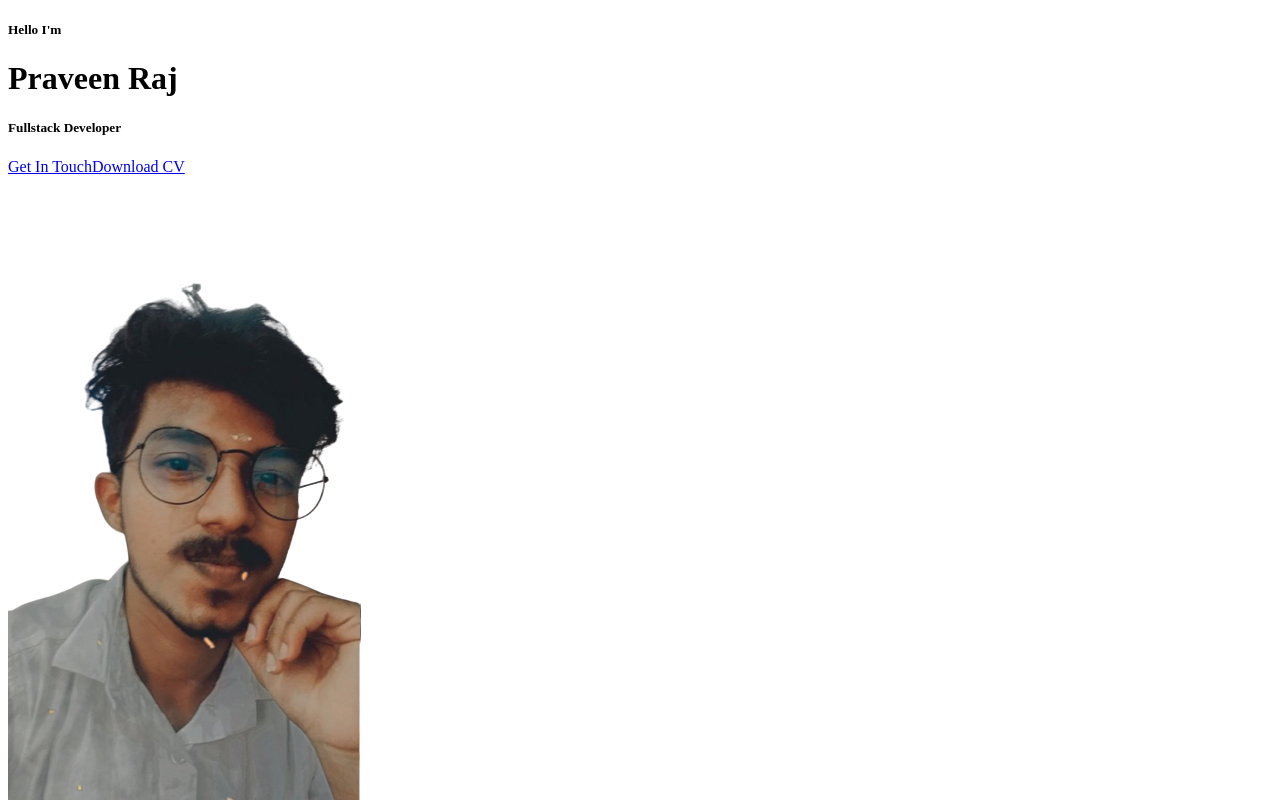
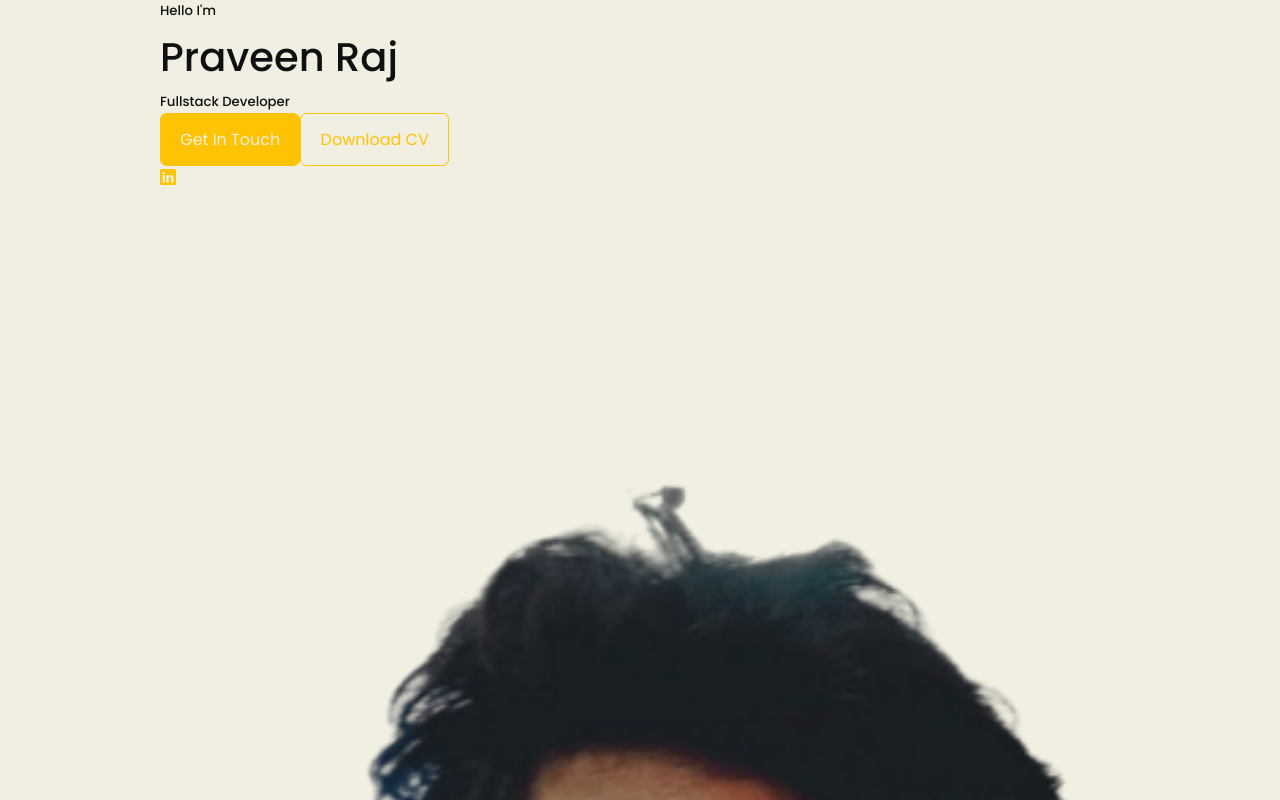
Before and after one commit to praveenrajh/Portfolio, a React (Create React App) app: page / in a window 1280 px wide. Shown: the top 800 px of the page. Built offline with nearby package versions, Linux system fonts and the light colour scheme.

Commit message:
css added

```diff
--- a/package.json
+++ b/package.json
@@ -8,6 +8,7 @@
     "@testing-library/user-event": "^13.5.0",
     "react": "^18.2.0",
     "react-dom": "^18.2.0",
+    "react-icons": "^4.10.1",
     "react-scripts": "5.0.1",
     "web-vitals": "^2.1.4"
   },
--- a/src/components/header/Header.jsx
+++ b/src/components/header/Header.jsx
@@ -2,6 +2,7 @@ import React from "react";
 import "./header.css";
 import CTA from "./CTA";
 import ME from "../../assets/me.png";
+import HeaderSocials from "./HeaderSocials";
 
 const Header = () => {
   return (
@@ -11,6 +12,7 @@ const Header = () => {
         <h1>Praveen Raj</h1>
         <h5 className="text-dark">Fullstack Developer</h5>
         <CTA />
+        <HeaderSocials />
 
         <div className="me">
           <img src={ME} alt="me" />
--- /dev/null
+++ b/src/components/header/HeaderSocials.jsx
@@ -0,0 +1,16 @@
+import React from "react";
+import { BsLinkedin } from "react-icons/bs";
+
+const HeaderSocials = () => {
+  return (
+    <div className="header__scocials">
+      <a href="https://linkedin.com" target="_blank">
+        <BsLinkedin />
+      </a>
+      <a href="https://github.com" target="_blank"></a>
+      <a href="https://twitter.com" target="_blank"></a>
+    </div>
+  );
+};
+
+export default HeaderSocials;
--- a/src/index.css
+++ b/src/index.css
@@ -1,5 +1,4 @@
-/*
-@import url("https://fonts.googleapis.com/css2?family=Ysabeau+Infant:wght@300;400;500;600&display=swap");
+@import url("https://fonts.googleapis.com/css2?family=Poppins:wght@300;400;500;600&display=swap");
 
 * {
   margin: 0;
@@ -19,7 +18,7 @@
   --color-white: #fff;
   --color-dark: #101010;
 
-  --transition: all 400ms ease
+  --transition: all 400ms ease;
 
   --container-width-lg: 75%;
   --container-width-md: 86%;
@@ -35,23 +34,27 @@ html {
 }
 
 body {
-  font-family: "Ysabeau Infant", sans-serif;
+  font-family: "Poppins", sans-serif;
   background: var(--color-bg);
   color: var(--color-dark);
   line-height: 1.7;
 }
 
-/* ========== GENERAL STYLES =============
+/* ========== GENERAL STYLES ============= */
 .container {
   width: var(--container-width-lg);
   margin: auto;
 }
 
-h1,h2,h3,h4,h5 {
+h1,
+h2,
+h3,
+h4,
+h5 {
   font-weight: 500;
 }
 
-h1{
+h1 {
   font-size: 2.5rem;
 }
 
@@ -59,7 +62,8 @@ section {
   margin-top: 8rem;
 }
 
-section > h2, section > h5 {
+section > h2,
+section > h5 {
   text-align: center;
   color: var(--color-dark);
 }
@@ -110,7 +114,7 @@ img {
   object-fit: cover;
 }
 
-/* ========== MEDIA QUERIES (MEDIUM DEVICES) ==========
+/* ========== MEDIA QUERIES (MEDIUM DEVICES) ========== */
 @media screen and (max-width: 1024px) {
   .container {
     width: var(--container-width-md);
@@ -121,7 +125,7 @@ img {
   }
 }
 
-/* ========== MEDIA QUERIES (SMALL DEVICES) ==========
+/* ========== MEDIA QUERIES (SMALL DEVICES) ========== */
 @media screen and (max-width: 600px) {
   .container {
     width: var(--container-width-sm);
@@ -131,4 +135,3 @@ img {
     margin-bottom: 2rem;
   }
 }
-*/
```
Also changed, not shown: 1 other file (tests, documents, lock files or other folders).
